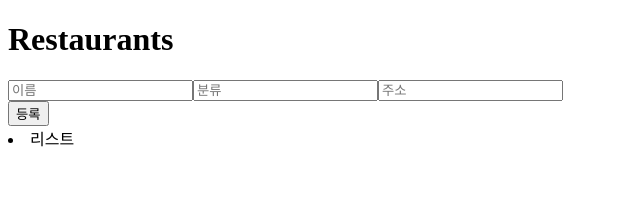
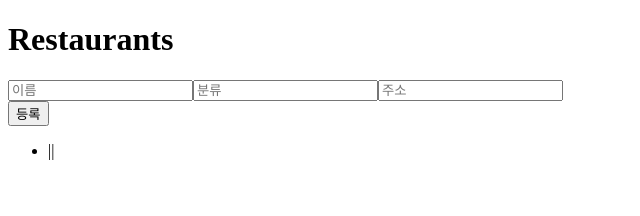
Before and after one commit to CodeSoom/react-week4-assignment-2, a React app: page / in a window 1280 px wide. Both pictures are taken after a click on the button "등록". Shown: the top 216 px of the page, without its empty margins (0-640 px from the left). Built offline with nearby package versions, Linux system fonts and the light colour scheme.

Commit message:
레스토랑 리스트 추가 기능 생성
이름, 주소, 분류를 작성 후 등록 버튼을 누르면 list에 추가될 수 있도록 handleSubmit이 발동되어 addRestaurant로 상태를 바꿀 수 있도록 지정하였습니다

```diff
--- a/src/Input.jsx
+++ b/src/Input.jsx
@@ -1,5 +1,5 @@
 export default function Input({
-  restaurantName, category, address, handleChange, handleSubmit,
+  restaurantName, category, address, onChange, onSubmit,
 }) {
   return (
     <div>
@@ -9,26 +9,26 @@ export default function Input({
           name="restaurantName"
           placeholder="이름"
           value={restaurantName}
-          onChange={handleChange}
+          onChange={onChange}
         />
         <input
           type="text"
           name="category"
           placeholder="분류"
           value={category}
-          onChange={handleChange}
+          onChange={onChange}
         />
         <input
           type="text"
           name="address"
           placeholder="주소"
           value={address}
-          onChange={handleChange}
+          onChange={onChange}
         />
       </form>
       <button
         type="submit"
-        onClick={handleSubmit}
+        onClick={onSubmit}
       >
         등록
 
--- a/src/InputContainer.jsx
+++ b/src/InputContainer.jsx
@@ -16,8 +16,10 @@ export default function InputContainer() {
     dispatch(updateRestaurant(e.target.name, e.target.value));
   }
 
-  function handleSubmit() {
+  function handleSubmit(e) {
+    e.preventDefault();
     dispatch(addRestaurant());
+    console.log('눌림');
   }
 
   return (
--- a/src/List.jsx
+++ b/src/List.jsx
@@ -1,7 +1,23 @@
-export default function List() {
+export default function List({ restaurantList }) {
+  if (restaurantList.length === 0) {
+    return <p>목록이 없어요!</p>;
+  }
+
   return (
-    <li>
-      리스트
-    </li>
+    <ul>
+      {
+        restaurantList.map(({
+          id, restaurantName, category, address,
+        }) => (
+          <li key={id}>
+            {restaurantName}
+            |
+            {category}
+            |
+            {address}
+          </li>
+        ))
+      }
+    </ul>
   );
 }
--- a/src/ListContainer.jsx
+++ b/src/ListContainer.jsx
@@ -1,7 +1,15 @@
+import { useSelector } from 'react-redux';
+
 import List from './List';
 
 export default function ListContainer() {
+  const { restaurantList } = useSelector((state) => ({
+    restaurantList: state.restaurantList,
+  }));
+
   return (
-    <List />
+    <List
+      restaurantList={restaurantList}
+    />
   );
 }
--- a/src/reducer.js
+++ b/src/reducer.js
@@ -13,14 +13,24 @@ const actionCreators = {
   }),
 
   addRestaurant: (state) => {
-    const { restaurantName, category, address } = state;
+    const {
+      restaurantName, category, address, restaurantList,
+    } = state;
 
     return {
       ...state,
-      id: Date.now(),
-      restaurantName,
-      category,
-      address,
+      restaurantName: '',
+      category: '',
+      address: '',
+      restaurantList: [
+        ...restaurantList,
+        {
+          id: Date.now(),
+          restaurantName,
+          category,
+          address,
+        },
+      ],
     };
   },
 };
```
